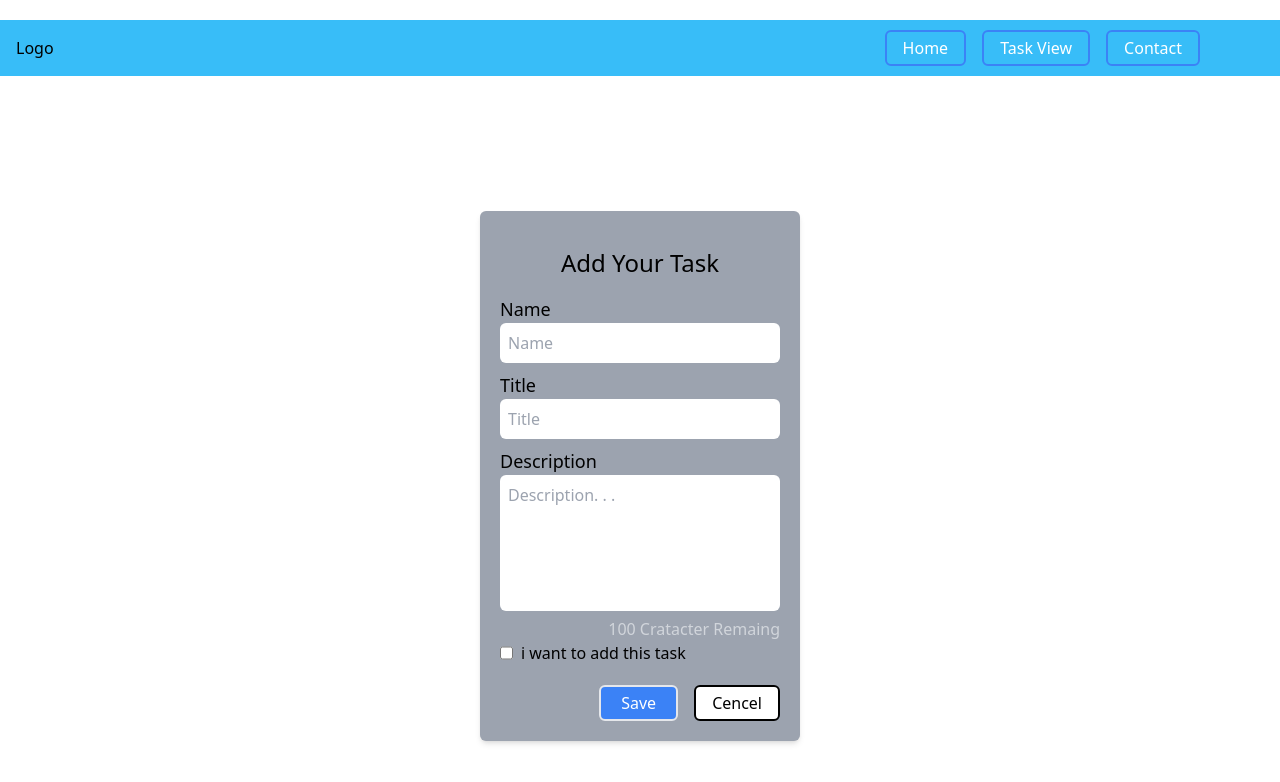
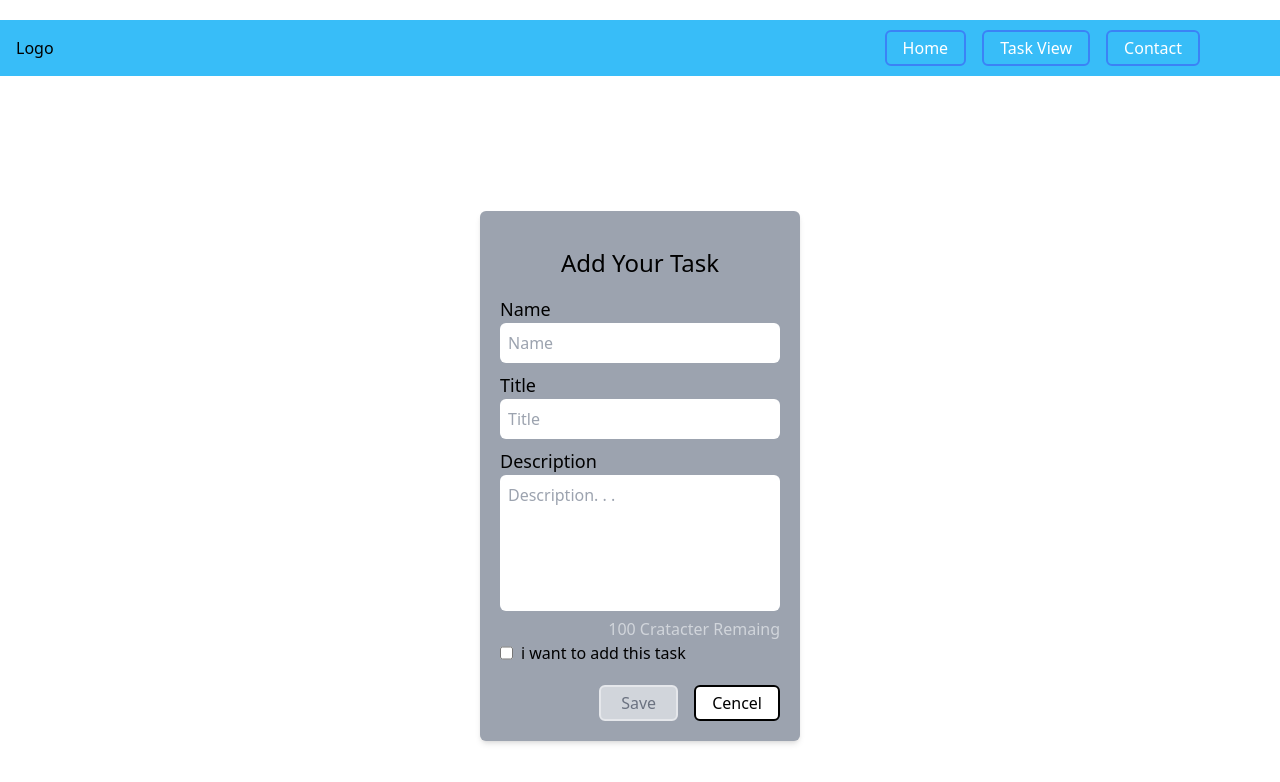
Before and after one commit to mdrifat59/todo, a React (Vite) app: page / in a window 1280 px wide. Shown: the top 782 px of the page. Built offline with nearby package versions, Linux system fonts and the light colour scheme.

Commit message:
check-box-then-show-save-button

```diff
--- a/src/pages/Home.jsx
+++ b/src/pages/Home.jsx
@@ -1,7 +1,8 @@
-import React from 'react'
+import React, { useState } from 'react'
 import { Helmet } from 'react-helmet-async'
 
 const Home = () => {
+  let [check, setCheck]= useState(false)
   return (
     <>
     <Helmet>
@@ -20,11 +21,11 @@ const Home = () => {
             <textarea maxLength={400} rows={5} className='w-full p-2 rounded-md outline-none resize-none' type="text" placeholder='Description. . .' />
             <p className='flex justify-end text-gray-300'>100 Cratacter Remaing</p>
             <label className='flex'>
-            <input className='text-2xl' type="checkbox" name="checkbox" id="" />
+            <input className='text-2xl' type="checkbox" checked={check} onChange={(e)=>setCheck(e.target.checked)} id="" />
             <p className='ml-2'>i want to add this task</p>
             </label>
             <div className='flex justify-end gap-4 mt-5'>
-              <button className='border-2 py-1 bg-blue-500 text-white px-5 rounded-md '>Save</button>
+              <button className={`border-2 py-1 px-5 rounded-md ${check ? 'bg-blue-500 text-white' : 'bg-gray-300 text-gray-500 cursor-not-allowed'}`} disabled={!check}>Save</button>
               <button className='border-2 py-1 bg-white text-black border-black  px-4 rounded-md'>Cencel</button>
             </div>
         </div>
```
